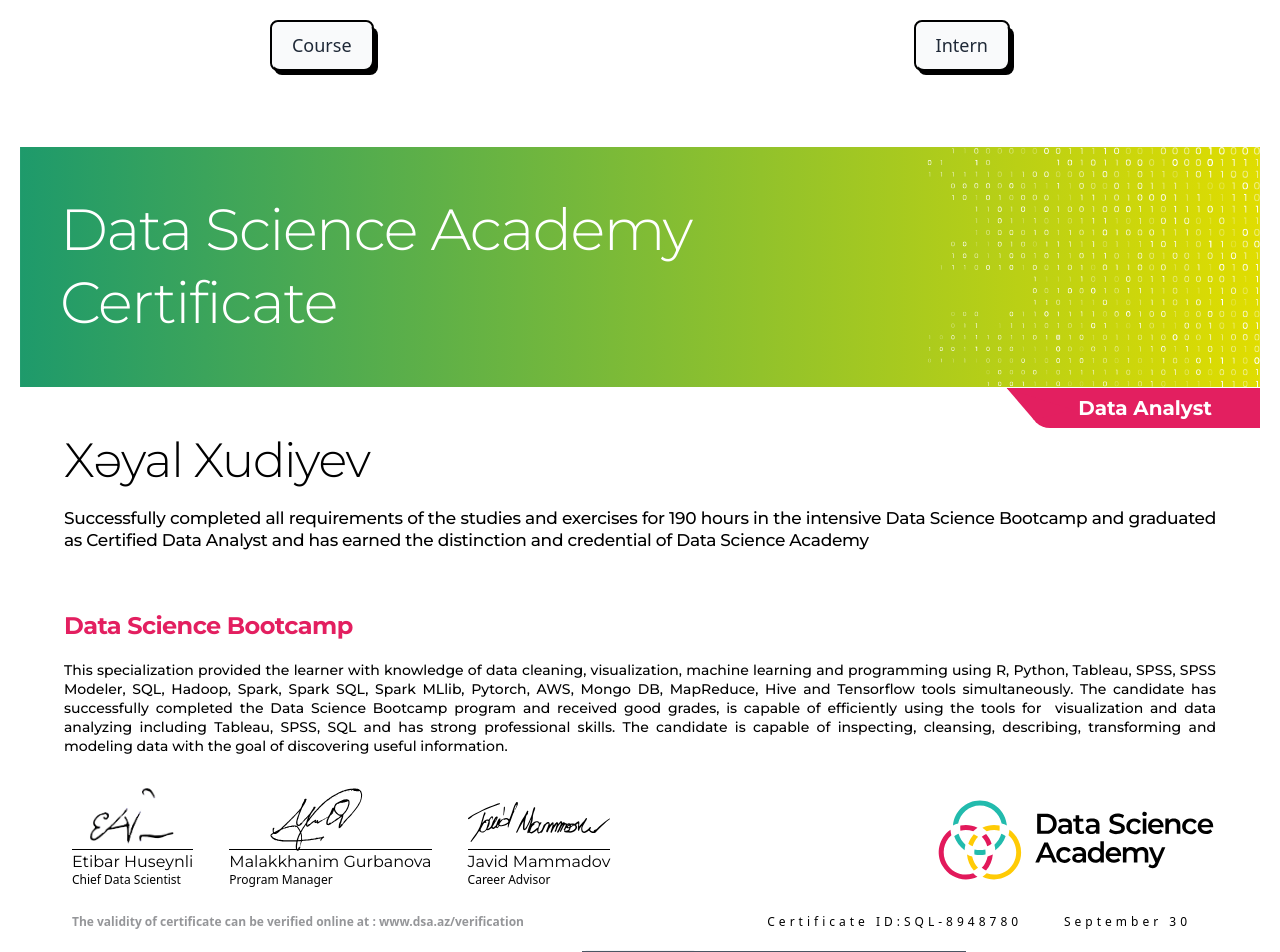
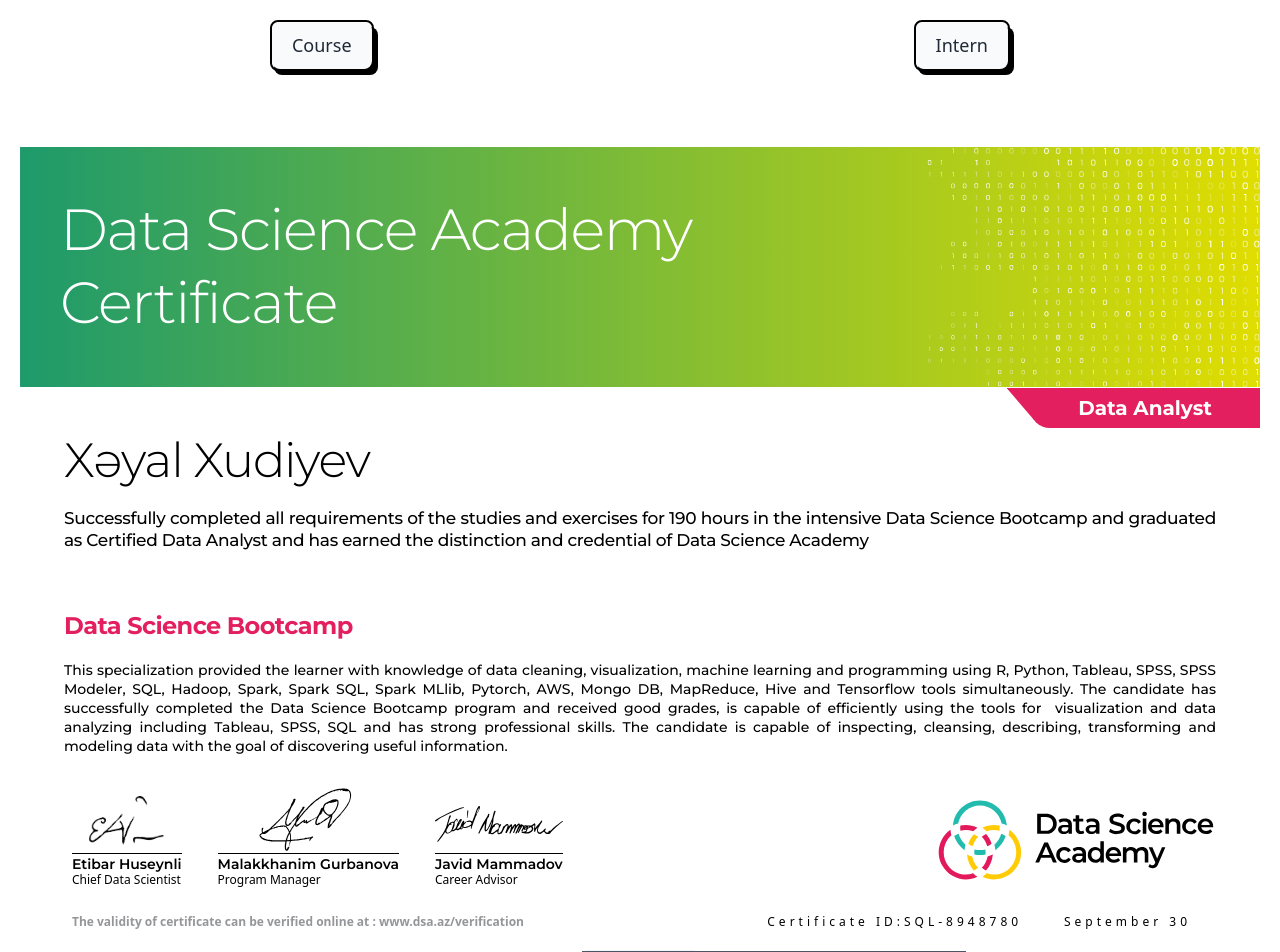
Before and after one commit to XayalXudiyev/Certificate, a React (Vite) app: page / in a window 1280 px wide. Shown: the top 952 px of the page. Built offline with nearby package versions, Linux system fonts and the light colour scheme.

Commit message:
complate

```diff
--- a/src/course/components/layout/content/Content.jsx
+++ b/src/course/components/layout/content/Content.jsx
@@ -62,14 +62,14 @@
               <img src={EtibarM} alt="" className='absolute bottom-6 m-2' />
 
               <div className=' border-t-[1px] border-black'>
-                <p className='text-base font-normal font-montserrat'>Etibar Huseynli</p>
+                <p className='text-sm font-semibold font-montserrat'>Etibar Huseynli</p>
                 <p className='text-xs  leading-3'>Chief Data Scientist</p>
               </div>
             </div>
             <div className='pt-2 relative'>
               <img src={Malakkhanim} alt="" className='absolute bottom-7 left-10  w-24' />
               <div className=' border-t-[1px] border-black'>
-                <p className=' text-base font-normal font-montserrat'>Malakkhanim Gurbanova</p>
+                <p className=' text-sm font-semibold font-montserrat'>Malakkhanim Gurbanova</p>
                 <p className='text-xs leading-3'>Program Manager</p>
               </div>
 
@@ -77,7 +77,7 @@
             <div className='pt-2 relative'>
               <img src={Cavid} alt="" className='absolute bottom-11 block w-svw ' />
               <div className=' border-t-[1px] border-black'>
-                <p className='text-base font-normal font-montserrat'>Javid Mammadov</p>
+                <p className='text-sm font-semibold font-montserrat'>Javid Mammadov</p>
                 <p className='text-xs  leading-3'>Career Advisor</p>
               </div>
             </div>
```
